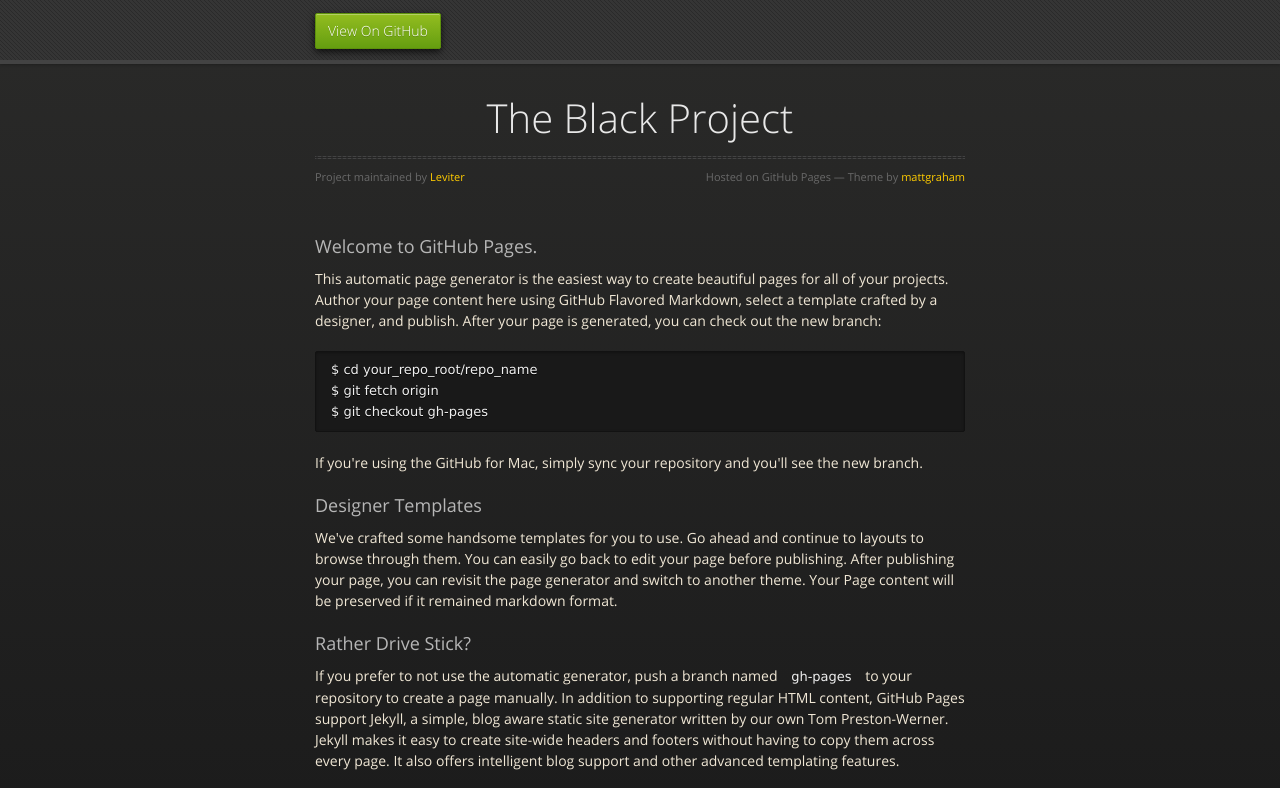
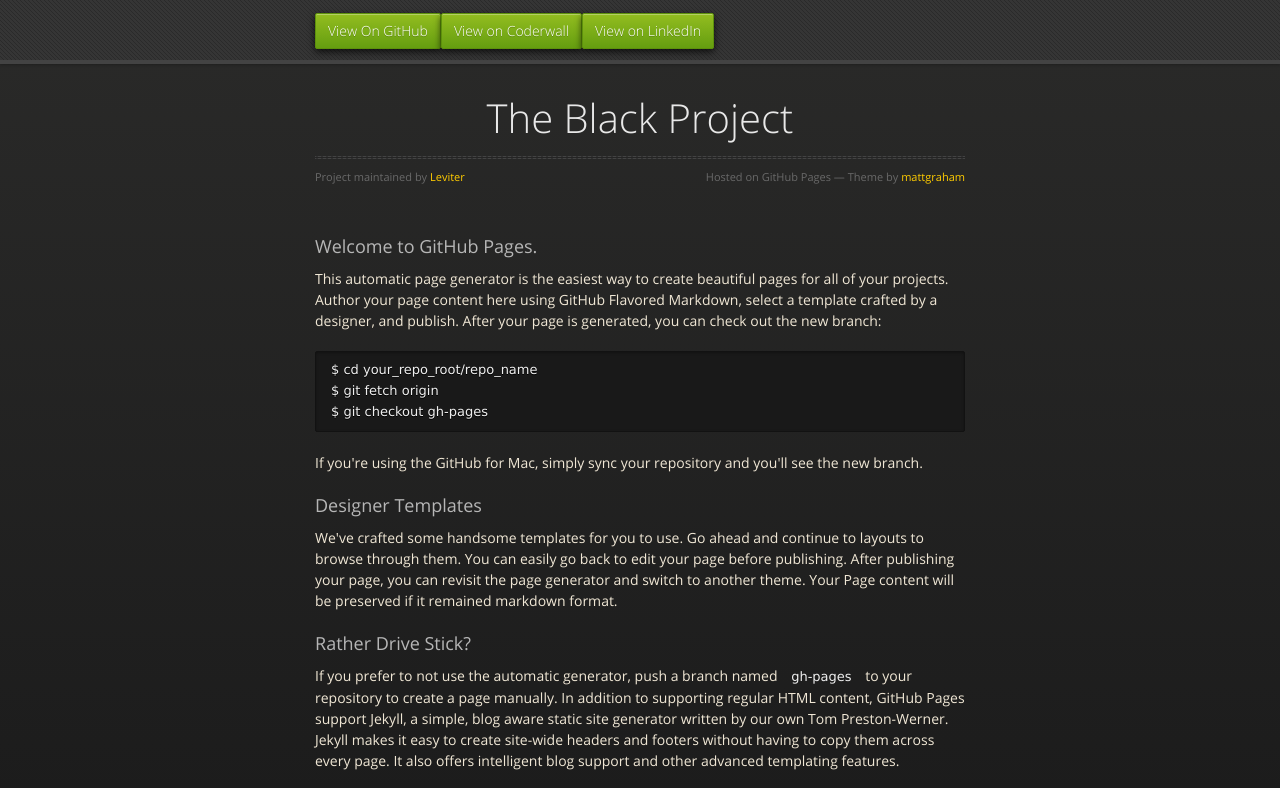
Before and after one commit to Leviter/leviter.github.io, a plain HTML site: page index.html in a window 1280 px wide. Shown: the top 788 px of the page. Drawn offline with nearby package versions, Linux system fonts and the light colour scheme.

Commit message:
Update index.html

```diff
--- a/index.html
+++ b/index.html
@@ -21,6 +21,8 @@
       <div id="header">
         <nav>
           <li class="fork"><a href="https://github.com/Leviter">View On GitHub</a></li>
+          <li class="fork"><a href="https://coderwall.com/leviter">View on Coderwall</a></li>
+          <li class="fork"><a href="http://www.linkedin.com/in/marcelvandenbrink">View on LinkedIn</a></li>
         </nav>
       </div><!-- end header -->
 
```
